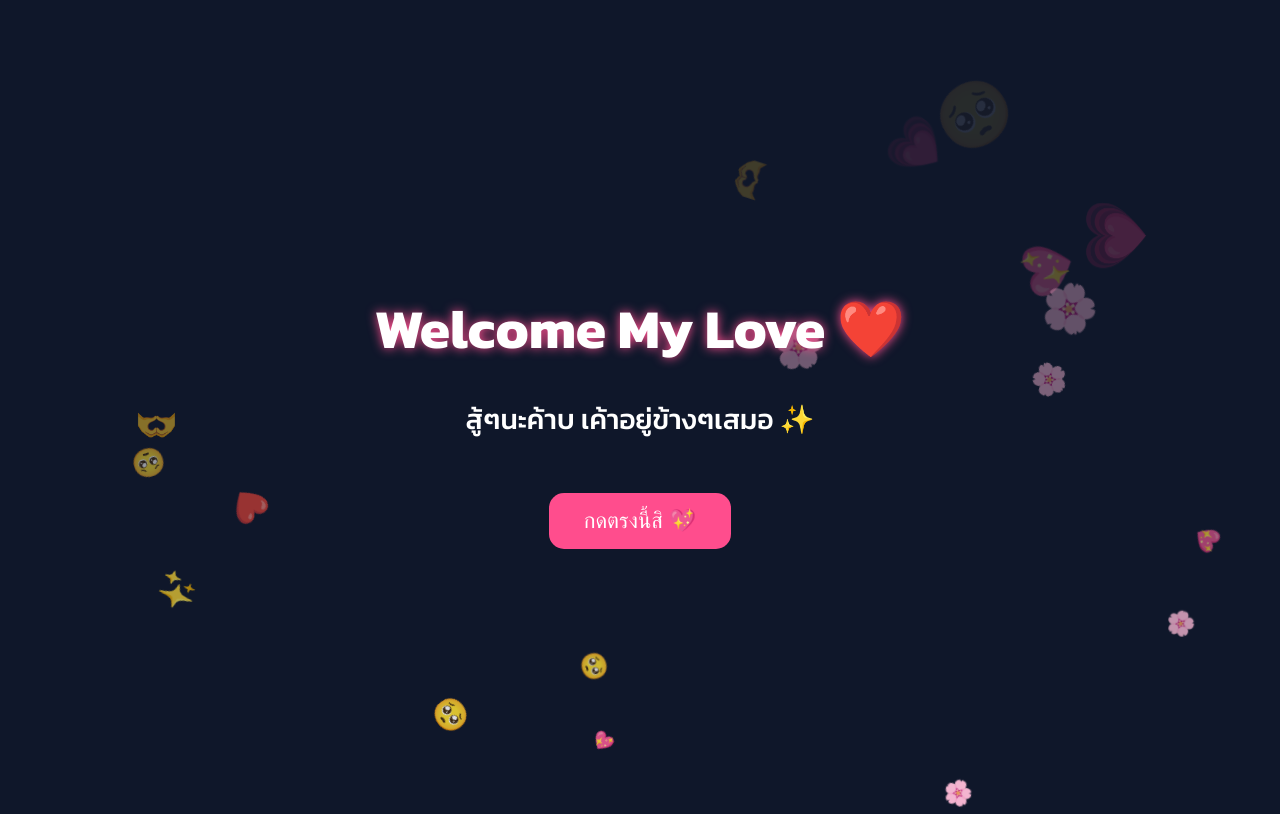
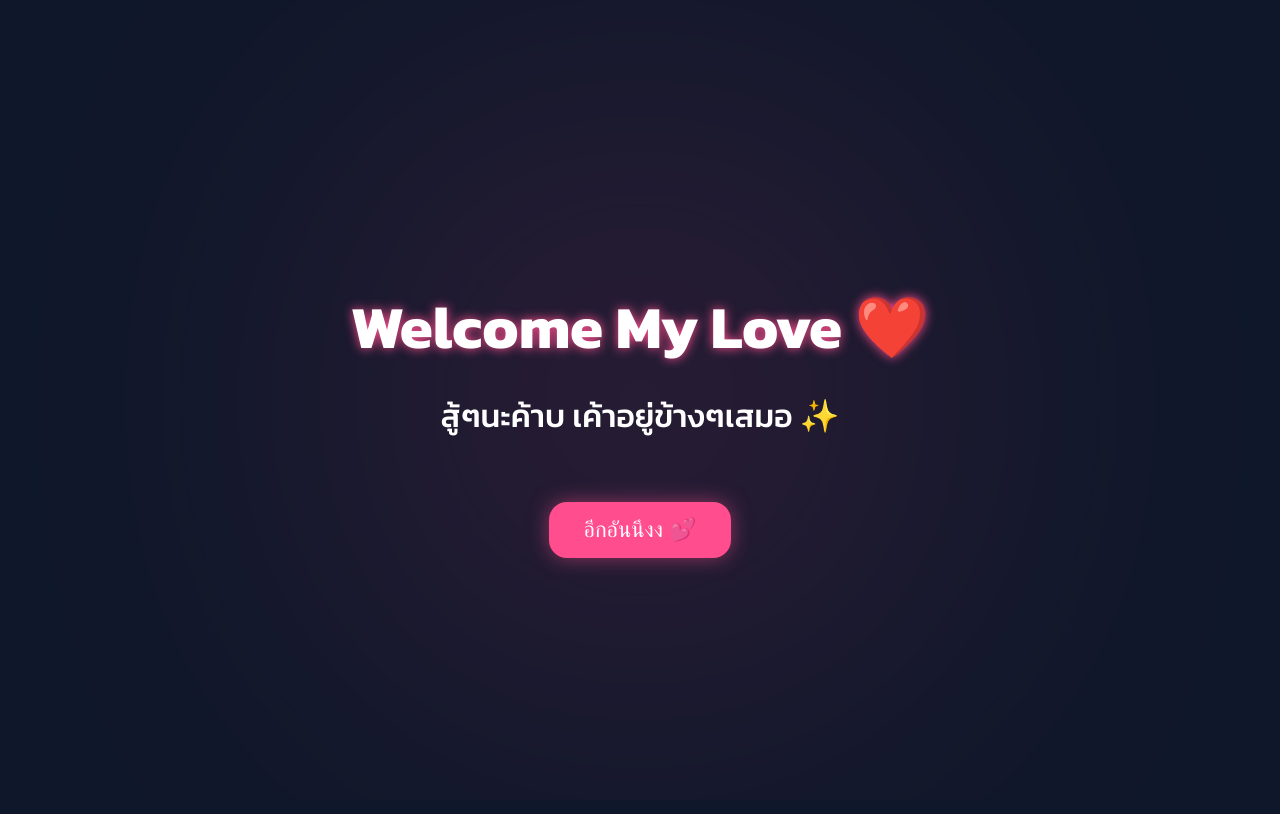
Before and after one commit to wadnaaaa22-collab/love-surprise, a plain HTML site: page welcome.html in a window 1280 px wide. Both pictures are taken after a click on the button "กดตรงนี้สิ 💖". Drawn offline with Linux system fonts and the light colour scheme.

Commit message:
Add files via upload

```diff
--- a/welcome.html
+++ b/welcome.html
@@ -20,65 +20,92 @@ body{
     align-items:center;
     height:100vh;
     color:white;
+    position:relative;
+}
+
+/* พื้นหลัง glow */
+
+body::before{
+    content:"";
+    position:absolute;
+    width:500px;
+    height:500px;
+    background:#ff4d8d;
+    filter:blur(180px);
+    opacity:0.2;
+    border-radius:50%;
+    z-index:0;
 }
 
 .container{
     text-align:center;
+    position:relative;
     z-index:2;
+    padding:40px;
 }
 
 h1{
-    font-size:55px;
-    margin-bottom:10px;
+    font-size:60px;
+    margin-bottom:20px;
     animation:glow 2s infinite alternate;
 }
 
-p{
-    font-size:28px;
+#text{
+    font-size:32px;
+    margin-top:10px;
+    transition:0.3s;
 }
 
 button{
-    margin-top:25px;
+    margin-top:30px;
     padding:15px 35px;
     border:none;
-    border-radius:15px;
+    border-radius:18px;
     background:#ff4d8d;
     color:white;
     font-size:22px;
     cursor:pointer;
     transition:0.3s;
+    box-shadow:0 0 20px rgba(255,77,141,0.5);
 }
 
 button:hover{
     transform:scale(1.08);
+    box-shadow:0 0 40px rgba(255,77,141,0.8);
 }
 
 @keyframes glow{
     from{
         text-shadow:0 0 10px #ff4d8d;
     }
+
     to{
         text-shadow:0 0 30px #ff99cc;
     }
 }
+
+/* emoji */
 
 .emoji{
     position:absolute;
     font-size:30px;
     animation:floatUp 3s linear forwards;
     pointer-events:none;
+    z-index:1;
 }
 
 @keyframes floatUp{
+
     0%{
-        transform:translateY(0) scale(0.5);
+        transform:translateY(0) scale(0.5) rotate(0deg);
         opacity:1;
     }
 
     100%{
-        transform:translateY(-800px) scale(1.5) rotate(360deg);
+        transform:translateY(-900px) scale(1.5) rotate(360deg);
         opacity:0;
     }
+
 }
 
 </style>
@@ -91,22 +118,35 @@ button:hover{
 
     <p id="text">เหนื่อยไหมคะเบ๊บ 🥺</p>
 
-    <button onclick="nextMessage()">กดตรงนี้สิ 💖</button>
+    <button id="btn" onclick="nextStep()">กดตรงนี้สิ 💖</button>
 
 </div>
 
 <script>
 
-let stage = 0;
+let step = 0;
 
-function nextMessage(){
+function nextStep(){
 
     const text = document.getElementById("text");
+    const btn = document.getElementById("btn");
 
-    if(stage === 0){
+    // หน้า 2
+    if(step === 0){
 
         text.innerHTML = "สู้ๆนะค้าบ เค้าอยู่ข้างๆเสมอ ✨";
-        stage = 1;
+        btn.innerHTML = "อีกอันนึงง 💕";
+
+        step = 1;
+
+    }
+
+    // หน้า 3
+    else if(step === 1){
+
+        text.innerHTML = "เก่งที่สุดเลยยย 💖";
+
+        btn.style.display = "none";
 
         startEmojiSpam();
 
@@ -116,7 +156,11 @@ function nextMessage(){
 
 function startEmojiSpam(){
 
-    const emojis = ["💖","✨","🥺","❤️","🌸","💗","🫶"];
+    const emojis = [
+        "💖","✨","🥺","❤️",
+        "🌸","💗","🫶","💕",
+        "💞","⭐"
+    ];
 
     setInterval(() => {
 
@@ -124,13 +168,15 @@ function startEmojiSpam(){
 
         emoji.classList.add("emoji");
 
-        emoji.innerHTML = emojis[Math.floor(Math.random()*emojis.length)];
+        emoji.innerHTML =
+            emojis[Math.floor(Math.random() * emojis.length)];
 
-        emoji.style.left = Math.random()*100 + "vw";
+        emoji.style.left = Math.random() * 100 + "vw";
 
         emoji.style.top = "100vh";
 
-        emoji.style.fontSize = (Math.random()*30 + 20) + "px";
+        emoji.style.fontSize =
+            (Math.random() * 35 + 20) + "px";
 
         document.body.appendChild(emoji);
 
@@ -138,7 +184,7 @@ function startEmojiSpam(){
             emoji.remove();
         },3000);
 
-    },150);
+    },120);
 
 }
 
```
